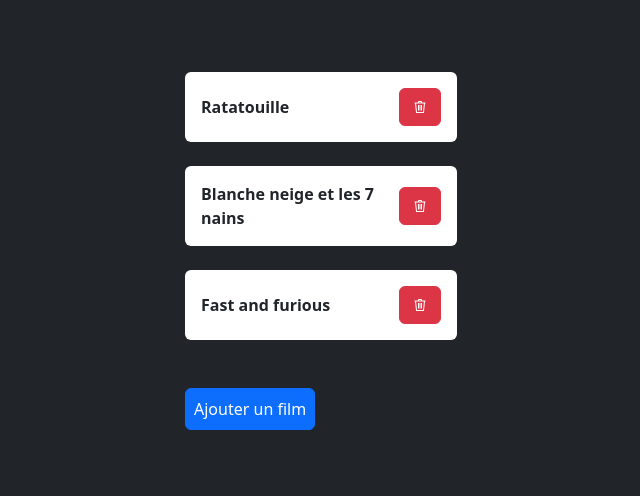
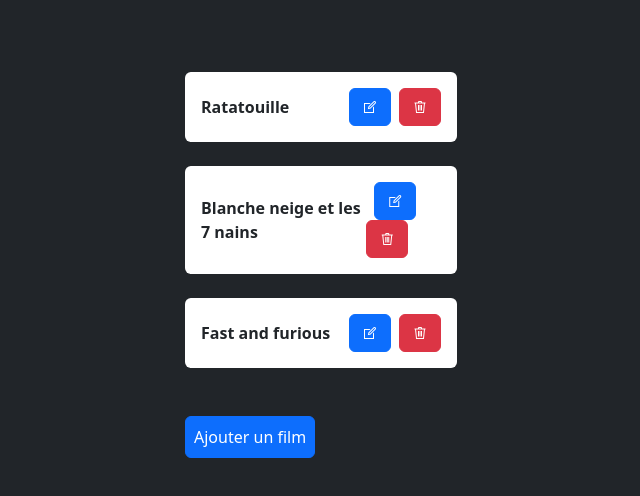
Before and after one commit to valmri/Todo-list-films, a Vue app: page / in a window 1280 px wide. Shown: the top 496 px of the page, without its empty margins (319-959 px from the left). Built offline with nearby package versions, Linux system fonts and the light colour scheme.

Commit message:
Édition film

```diff
--- a/src/components/List.vue
+++ b/src/components/List.vue
@@ -3,15 +3,26 @@
 
       <div v-for="(film, index) in films" class="d-flex justify-content-between align-items-center bg-white text-dark rounded p-3 m-4">
         <span class="fw-bold">{{ film }}</span>
-        <button class="btn btn-danger" title="Supprimer le film" @click="deleteFilm(index)">
-          <i class="las la-trash"></i>
-        </button>
+        <div>
+          <button class="btn btn-primary mx-2" title="Éditer le film" @click="openCardEditFilm(index)">
+            <i class="las la-edit"></i>
+          </button>
+          <button class="btn btn-danger" title="Supprimer le film" @click="deleteFilm(index)">
+            <i class="las la-trash"></i>
+          </button>
+        </div>
       </div>
 
       <div class="bg-white text-dark rounded p-3 m-4" id="cardNewFilm" v-show="openCard">
         <span class="fw-bold">Nouveau film</span>
         <input type="text" class="form-control mt-2 mb-3" v-model="titreFilm">
         <button class="btn btn-success w-100" @click="addFilm">Enregistrer</button>
+      </div>
+
+      <div class="bg-white text-dark rounded p-3 m-4" id="cardEditFilm" v-show="openCardEdit">
+        <span class="fw-bold">Éditer un film</span>
+        <input type="text" class="form-control mt-2 mb-3" v-model="titreFilm" placeholder="titreFilm">
+        <button class="btn btn-success w-100" @click="editFilm(indexFilm)">Enregistrer</button>
       </div>
       <button class="btn btn-primary p-2 m-4" @click="openCardNewFilm" v-show="!openCard">Ajouter un film</button>
   </div>
@@ -28,6 +39,8 @@
           'Fast and furious'
       ],
       openCard: false,
+      openCardEdit: false,
+      indexFilm: null,
       titreFilm: ''
     }
   },
@@ -44,6 +57,15 @@
       if (index !== -1) {
         this.films.splice(index, 1);
       }
+    },
+    openCardEditFilm: function(index) {
+      this.openCardEdit = true;
+      this.titreFilm = this.films[index];
+      this.indexFilm = index;
+    },
+    editFilm: function(index) {
+      this.films[index] = this.titreFilm;
+      this.openCardEdit = false;
     }
   }
 }
```
